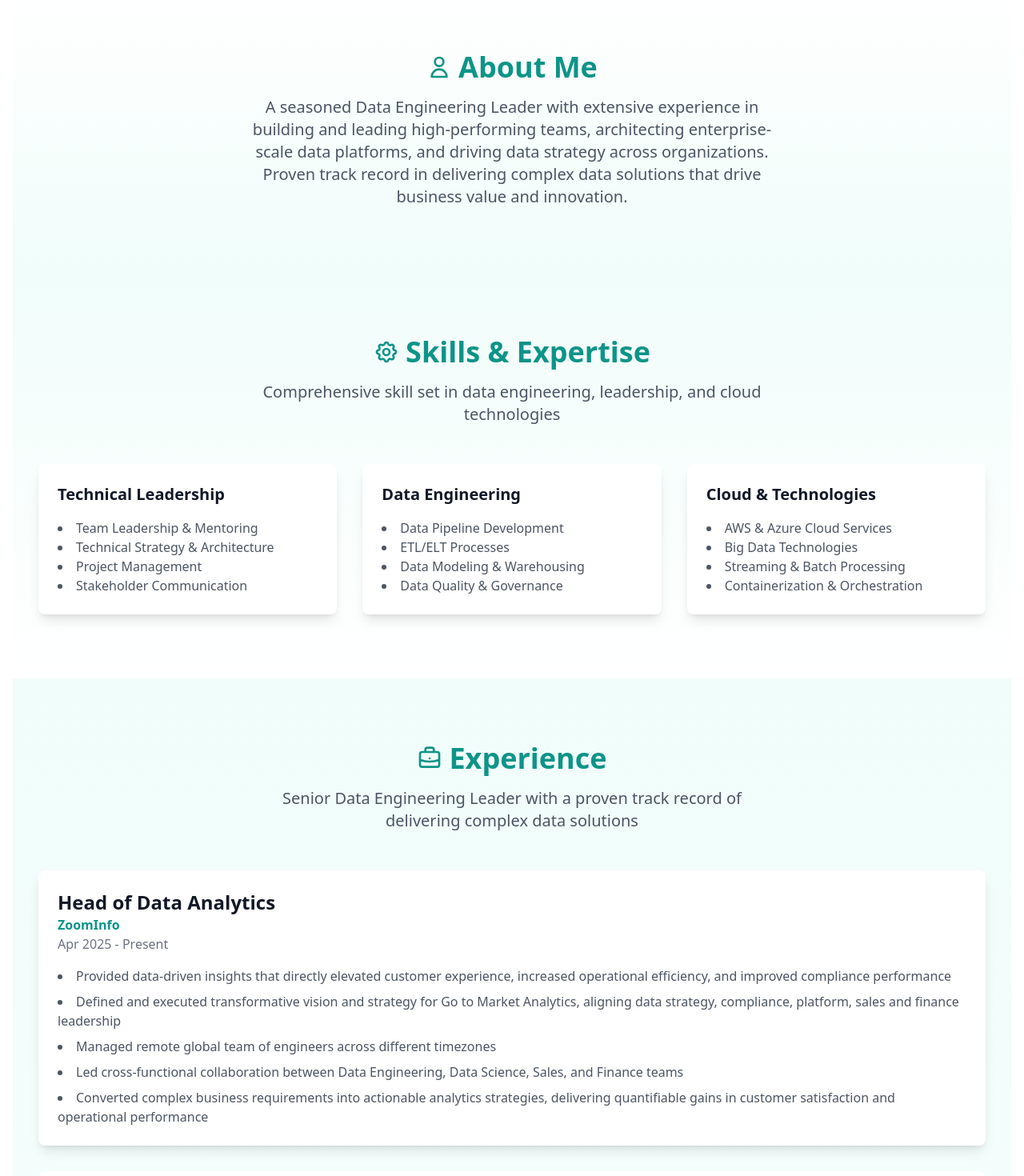
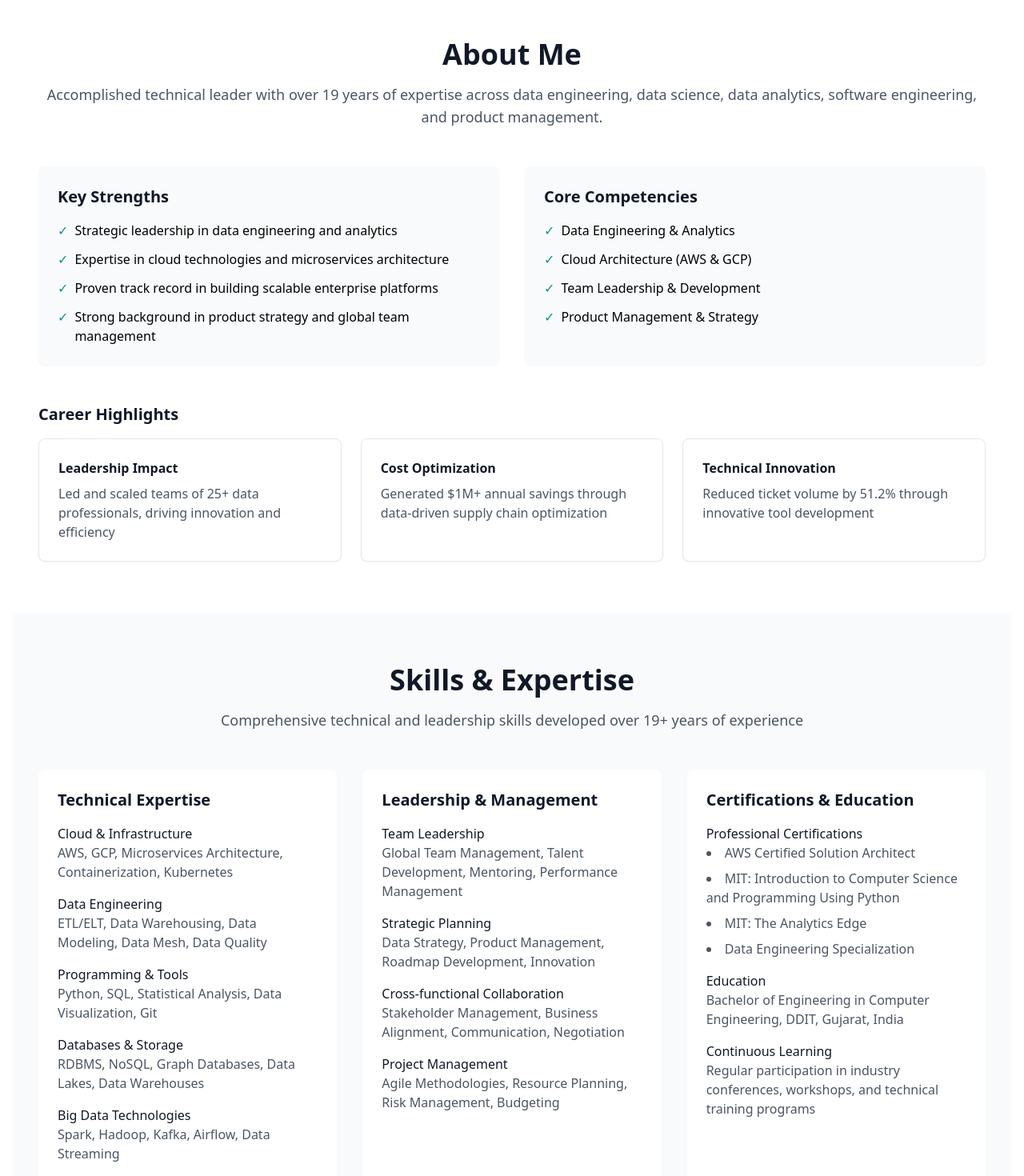
Before and after one commit to devangdshah/DataEngineeringLeader, a React (Create React App) app: page / in a window 1280 px wide. Shown: the part 840-2310 px from the top of the page at 80% size. Built offline with nearby package versions, Linux system fonts and the light colour scheme; the HTML template or start-up script is replaced by a standard one.

Commit message:
Update About and Skills sections with comprehensive content and improved layout

```diff
--- a/src/components/sections/About.tsx
+++ b/src/components/sections/About.tsx
@@ -2,31 +2,79 @@ import React from 'react';
 
 const About: React.FC = () => {
   return (
-    <section id="about" className="py-20 bg-gradient-to-b from-white to-teal-50">
+    <section id="about" className="py-16 bg-white">
       <div className="max-w-7xl mx-auto px-4 sm:px-6 lg:px-8">
         <div className="text-center">
-          <h2 className="text-3xl font-extrabold text-teal-600 sm:text-4xl flex items-center justify-center">
-            <svg
-              className="mr-2 h-8 w-8 text-teal-600"
-              fill="none"
-              stroke="currentColor"
-              viewBox="0 0 24 24"
-              xmlns="http://www.w3.org/2000/svg"
-            >
-              <path
-                strokeLinecap="round"
-                strokeLinejoin="round"
-                strokeWidth={2}
-                d="M16 7a4 4 0 11-8 0 4 4 0 018 0zM12 14a7 7 0 00-7 7h14a7 7 0 00-7-7z"
-              />
-            </svg>
+          <h2 className="text-3xl font-extrabold text-gray-900 sm:text-4xl">
             About Me
           </h2>
-          <p className="mt-3 max-w-2xl mx-auto text-xl text-gray-600 sm:mt-4">
-            A seasoned Data Engineering Leader with extensive experience in building and leading high-performing teams,
-            architecting enterprise-scale data platforms, and driving data strategy across organizations.
-            Proven track record in delivering complex data solutions that drive business value and innovation.
+          <p className="mt-4 text-lg text-gray-600">
+            Accomplished technical leader with over 19 years of expertise across data engineering, data science, data analytics, software engineering, and product management.
           </p>
+        </div>
+
+        <div className="mt-12 grid grid-cols-1 gap-8 md:grid-cols-2">
+          <div className="bg-gray-50 p-6 rounded-lg shadow-sm">
+            <h3 className="text-xl font-semibold text-gray-900 mb-4">Key Strengths</h3>
+            <ul className="space-y-3">
+              <li className="flex items-start">
+                <span className="text-teal-600 mr-2">✓</span>
+                <span>Strategic leadership in data engineering and analytics</span>
+              </li>
+              <li className="flex items-start">
+                <span className="text-teal-600 mr-2">✓</span>
+                <span>Expertise in cloud technologies and microservices architecture</span>
+              </li>
+              <li className="flex items-start">
+                <span className="text-teal-600 mr-2">✓</span>
+                <span>Proven track record in building scalable enterprise platforms</span>
+              </li>
+              <li className="flex items-start">
+                <span className="text-teal-600 mr-2">✓</span>
+                <span>Strong background in product strategy and global team management</span>
+              </li>
+            </ul>
+          </div>
+
+          <div className="bg-gray-50 p-6 rounded-lg shadow-sm">
+            <h3 className="text-xl font-semibold text-gray-900 mb-4">Core Competencies</h3>
+            <ul className="space-y-3">
+              <li className="flex items-start">
+                <span className="text-teal-600 mr-2">✓</span>
+                <span>Data Engineering & Analytics</span>
+              </li>
+              <li className="flex items-start">
+                <span className="text-teal-600 mr-2">✓</span>
+                <span>Cloud Architecture (AWS & GCP)</span>
+              </li>
+              <li className="flex items-start">
+                <span className="text-teal-600 mr-2">✓</span>
+                <span>Team Leadership & Development</span>
+              </li>
+              <li className="flex items-start">
+                <span className="text-teal-600 mr-2">✓</span>
+                <span>Product Management & Strategy</span>
+              </li>
+            </ul>
+          </div>
+        </div>
+
+        <div className="mt-12">
+          <h3 className="text-xl font-semibold text-gray-900 mb-4">Career Highlights</h3>
+          <div className="grid grid-cols-1 md:grid-cols-2 lg:grid-cols-3 gap-6">
+            <div className="bg-white p-6 rounded-lg shadow-sm border border-gray-200">
+              <h4 className="font-semibold text-gray-900">Leadership Impact</h4>
+              <p className="mt-2 text-gray-600">Led and scaled teams of 25+ data professionals, driving innovation and efficiency</p>
+            </div>
+            <div className="bg-white p-6 rounded-lg shadow-sm border border-gray-200">
+              <h4 className="font-semibold text-gray-900">Cost Optimization</h4>
+              <p className="mt-2 text-gray-600">Generated $1M+ annual savings through data-driven supply chain optimization</p>
+            </div>
+            <div className="bg-white p-6 rounded-lg shadow-sm border border-gray-200">
+              <h4 className="font-semibold text-gray-900">Technical Innovation</h4>
+              <p className="mt-2 text-gray-600">Reduced ticket volume by 51.2% through innovative tool development</p>
+            </div>
+          </div>
         </div>
       </div>
     </section>
--- a/src/components/sections/Skills.tsx
+++ b/src/components/sections/Skills.tsx
@@ -2,63 +2,90 @@ import React from 'react';
 
 const Skills: React.FC = () => {
   return (
-    <section id="skills" className="py-20 bg-gradient-to-b from-teal-50 to-white">
+    <section id="skills" className="py-16 bg-gray-50">
       <div className="max-w-7xl mx-auto px-4 sm:px-6 lg:px-8">
         <div className="text-center">
-          <h2 className="text-3xl font-extrabold text-teal-600 sm:text-4xl flex items-center justify-center">
-            <svg
-              className="mr-2 h-8 w-8 text-teal-600"
-              fill="none"
-              stroke="currentColor"
-              viewBox="0 0 24 24"
-              xmlns="http://www.w3.org/2000/svg"
-            >
-              <path
-                strokeLinecap="round"
-                strokeLinejoin="round"
-                strokeWidth={2}
-                d="M10.325 4.317c.426-1.756 2.924-1.756 3.35 0a1.724 1.724 0 002.573 1.066c1.543-.94 3.31.826 2.37 2.37a1.724 1.724 0 001.065 2.572c1.756.426 1.756 2.924 0 3.35a1.724 1.724 0 00-1.066 2.573c.94 1.543-.826 3.31-2.37 2.37a1.724 1.724 0 00-2.572 1.065c-.426 1.756-2.924 1.756-3.35 0a1.724 1.724 0 00-2.573-1.066c-1.543.94-3.31-.826-2.37-2.37a1.724 1.724 0 00-1.065-2.572c-1.756-.426-1.756-2.924 0-3.35a1.724 1.724 0 001.066-2.573c-.94-1.543.826-3.31 2.37-2.37.996.608 2.296.07 2.572-1.065z"
-              />
-              <path
-                strokeLinecap="round"
-                strokeLinejoin="round"
-                strokeWidth={2}
-                d="M15 12a3 3 0 11-6 0 3 3 0 016 0z"
-              />
-            </svg>
+          <h2 className="text-3xl font-extrabold text-gray-900 sm:text-4xl">
             Skills & Expertise
           </h2>
-          <p className="mt-3 max-w-2xl mx-auto text-xl text-gray-600 sm:mt-4">
-            Comprehensive skill set in data engineering, leadership, and cloud technologies
+          <p className="mt-4 text-lg text-gray-600">
+            Comprehensive technical and leadership skills developed over 19+ years of experience
           </p>
         </div>
-        <div className="mt-12 grid grid-cols-1 gap-8 sm:grid-cols-2 lg:grid-cols-3">
-          <div className="bg-white rounded-lg shadow-lg p-6 hover:shadow-xl transition-shadow">
-            <h3 className="text-xl font-bold text-gray-900">Technical Leadership</h3>
-            <ul className="mt-4 text-gray-600 list-disc list-inside">
-              <li>Team Leadership & Mentoring</li>
-              <li>Technical Strategy & Architecture</li>
-              <li>Project Management</li>
-              <li>Stakeholder Communication</li>
-            </ul>
+
+        <div className="mt-12 grid grid-cols-1 md:grid-cols-2 lg:grid-cols-3 gap-8">
+          {/* Technical Expertise */}
+          <div className="bg-white p-6 rounded-lg shadow-sm">
+            <h3 className="text-xl font-semibold text-gray-900 mb-4">Technical Expertise</h3>
+            <div className="space-y-4">
+              <div>
+                <h4 className="font-medium text-gray-900">Cloud & Infrastructure</h4>
+                <p className="text-gray-600">AWS, GCP, Microservices Architecture, Containerization, Kubernetes</p>
+              </div>
+              <div>
+                <h4 className="font-medium text-gray-900">Data Engineering</h4>
+                <p className="text-gray-600">ETL/ELT, Data Warehousing, Data Modeling, Data Mesh, Data Quality</p>
+              </div>
+              <div>
+                <h4 className="font-medium text-gray-900">Programming & Tools</h4>
+                <p className="text-gray-600">Python, SQL, Statistical Analysis, Data Visualization, Git</p>
+              </div>
+              <div>
+                <h4 className="font-medium text-gray-900">Databases & Storage</h4>
+                <p className="text-gray-600">RDBMS, NoSQL, Graph Databases, Data Lakes, Data Warehouses</p>
+              </div>
+              <div>
+                <h4 className="font-medium text-gray-900">Big Data Technologies</h4>
+                <p className="text-gray-600">Spark, Hadoop, Kafka, Airflow, Data Streaming</p>
+              </div>
+            </div>
           </div>
-          <div className="bg-white rounded-lg shadow-lg p-6 hover:shadow-xl transition-shadow">
-            <h3 className="text-xl font-bold text-gray-900">Data Engineering</h3>
-            <ul className="mt-4 text-gray-600 list-disc list-inside">
-              <li>Data Pipeline Development</li>
-              <li>ETL/ELT Processes</li>
-              <li>Data Modeling & Warehousing</li>
-              <li>Data Quality & Governance</li>
-            </ul>
+
+          {/* Leadership & Management */}
+          <div className="bg-white p-6 rounded-lg shadow-sm">
+            <h3 className="text-xl font-semibold text-gray-900 mb-4">Leadership & Management</h3>
+            <div className="space-y-4">
+              <div>
+                <h4 className="font-medium text-gray-900">Team Leadership</h4>
+                <p className="text-gray-600">Global Team Management, Talent Development, Mentoring, Performance Management</p>
+              </div>
+              <div>
+                <h4 className="font-medium text-gray-900">Strategic Planning</h4>
+                <p className="text-gray-600">Data Strategy, Product Management, Roadmap Development, Innovation</p>
+              </div>
+              <div>
+                <h4 className="font-medium text-gray-900">Cross-functional Collaboration</h4>
+                <p className="text-gray-600">Stakeholder Management, Business Alignment, Communication, Negotiation</p>
+              </div>
+              <div>
+                <h4 className="font-medium text-gray-900">Project Management</h4>
+                <p className="text-gray-600">Agile Methodologies, Resource Planning, Risk Management, Budgeting</p>
+              </div>
+            </div>
           </div>
-          <div className="bg-white rounded-lg shadow-lg p-6 hover:shadow-xl transition-shadow">
-            <h3 className="text-xl font-bold text-gray-900">Cloud & Technologies</h3>
-            <ul className="mt-4 text-gray-600 list-disc list-inside">
-              <li>AWS & Azure Cloud Services</li>
-              <li>Big Data Technologies</li>
-              <li>Streaming & Batch Processing</li>
-              <li>Containerization & Orchestration</li>
-            </ul>
+
+          {/* Certifications & Education */}
+          <div className="bg-white p-6 rounded-lg shadow-sm">
+            <h3 className="text-xl font-semibold text-gray-900 mb-4">Certifications & Education</h3>
+            <div className="space-y-4">
+              <div>
+                <h4 className="font-medium text-gray-900">Professional Certifications</h4>
+                <ul className="list-disc list-inside text-gray-600 space-y-2">
+                  <li>AWS Certified Solution Architect</li>
+                  <li>MIT: Introduction to Computer Science and Programming Using Python</li>
+                  <li>MIT: The Analytics Edge</li>
+                  <li>Data Engineering Specialization</li>
+                </ul>
+              </div>
+              <div>
+                <h4 className="font-medium text-gray-900">Education</h4>
+                <p className="text-gray-600">Bachelor of Engineering in Computer Engineering, DDIT, Gujarat, India</p>
+              </div>
+              <div>
+                <h4 className="font-medium text-gray-900">Continuous Learning</h4>
+                <p className="text-gray-600">Regular participation in industry conferences, workshops, and technical training programs</p>
+              </div>
+            </div>
           </div>
         </div>
       </div>
```
